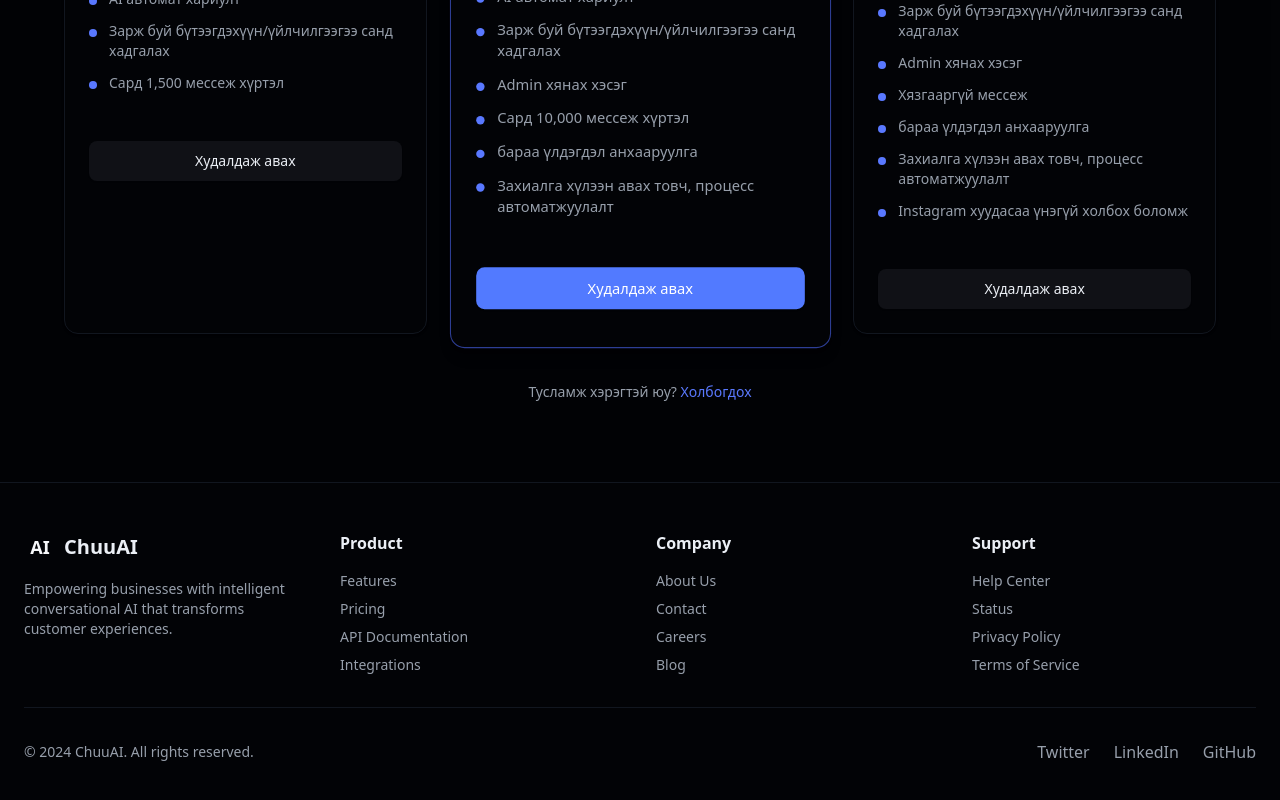
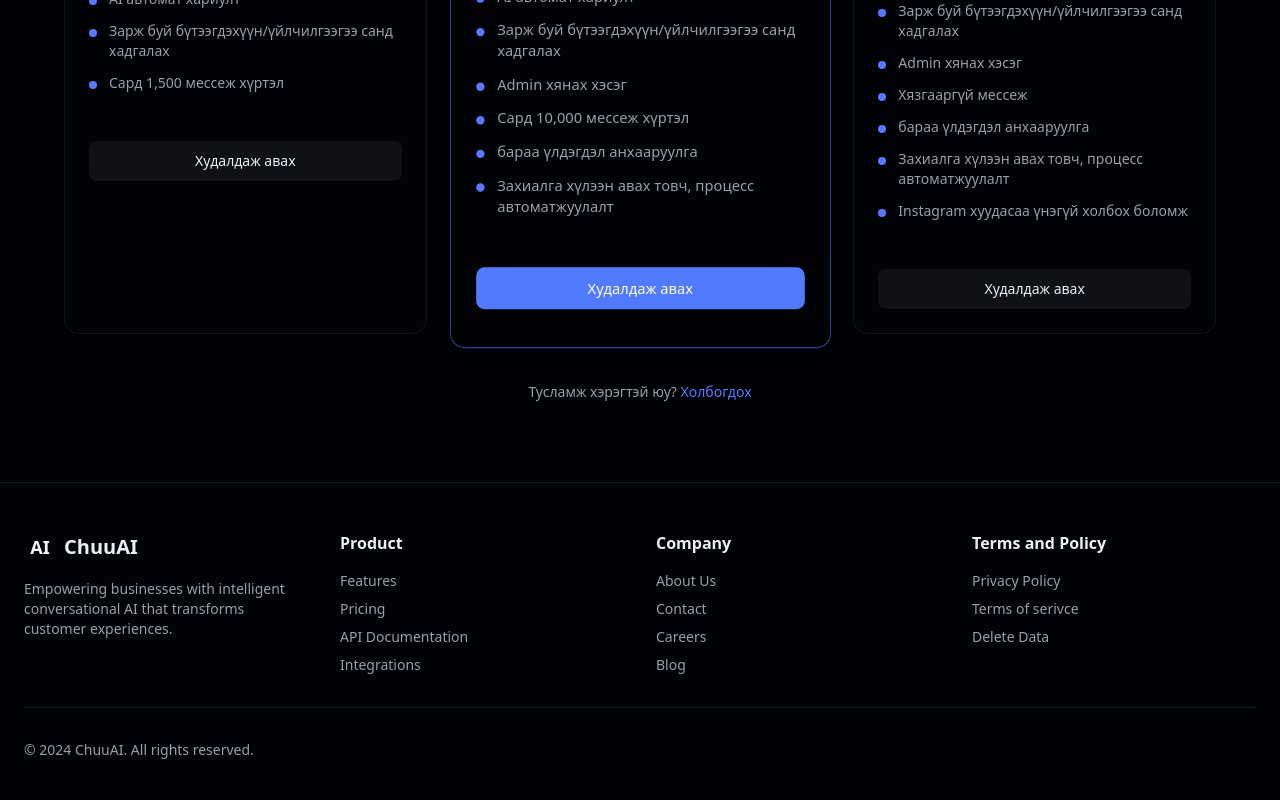
Before and after one commit to Duu-Avia/chuuai-frontend, a Next.js app: page / in a window 1280 px wide. Shown: the part 1947-2747 px from the top of the page. Built offline with nearby package versions, Linux system fonts and the light colour scheme.

Commit message:
added the terms and policy of meta

```diff
--- a/app/_components/Footer.tsx
+++ b/app/_components/Footer.tsx
@@ -36,12 +36,18 @@ const Footer = () => {
           </div>
 
           <div>
-            <h3 className="font-semibold text-foreground mb-4">Support</h3>
+            <h3 className="font-semibold text-foreground mb-4">Terms and Policy</h3>
             <ul className="space-y-2 text-sm text-muted-foreground">
-              <li><a href="#" className="hover:text-foreground transition-colors">Help Center</a></li>
-              <li><a href="#" className="hover:text-foreground transition-colors">Status</a></li>
-              <li><a href="#" className="hover:text-foreground transition-colors">Privacy Policy</a></li>
-              <li><a href="#" className="hover:text-foreground transition-colors">Terms of Service</a></li>
+              <li>  <a href="/privacy-policy" className="text-muted-foreground hover:text-foreground transition-colors">
+              Privacy Policy
+            </a></li>
+              <li>   <a href="/terms" className="text-muted-foreground hover:text-foreground transition-colors">
+              Terms of serivce
+            </a></li>
+              <li> <a href="/delete-data" className="text-muted-foreground hover:text-foreground transition-colors">
+              Delete Data
+            </a></li>
+
             </ul>
           </div>
         </div>
@@ -51,15 +57,9 @@ const Footer = () => {
             © 2024 ChuuAI. All rights reserved.
           </p>
           <div className="flex space-x-6 mt-4 md:mt-0">
-            <a href="#" className="text-muted-foreground hover:text-foreground transition-colors">
-              Twitter
-            </a>
-            <a href="#" className="text-muted-foreground hover:text-foreground transition-colors">
-              LinkedIn
-            </a>
-            <a href="#" className="text-muted-foreground hover:text-foreground transition-colors">
-              GitHub
-            </a>
+
+
+
           </div>
         </div>
       </div>
--- /dev/null
+++ b/app/delete-data/page.tsx
@@ -0,0 +1,12 @@
+export default function DataDeletion() {
+  return (
+    <>
+       <div className="min-h-screen bg-black text-white p-8">
+      <h1 className="text-2xl font-bold mb-4">Data Deletion Instructions</h1>
+      <p>
+        If you wish to delete your data, please email us at <strong>chuuai.privacy@gmail.com</strong>{' '}
+        and include your Facebook Page ID. We will process your deletion request as soon as possible.
+      </p>
+    </div>
+    </>
+  )}
--- /dev/null
+++ b/app/privacy-policy/page.tsx
@@ -0,0 +1,14 @@
+export default function PrivacyPolicy() {
+  return (
+      <div className="min-h-screen bg-black text-white p-8">
+      <h1 className="text-2xl font-bold mb-4">Privacy Policy</h1>
+      <p>
+        We value your privacy. ChuuAI does not collect, store, or share any personal user data.
+        All messages sent through Facebook Messenger are used solely to generate AI responses and are not saved.
+      </p>
+      <p className="mt-4">
+        For any privacy concerns, contact us at <strong>chuuai.privacy@gmail.com</strong>.
+      </p>
+    </div>
+  );
+}
--- /dev/null
+++ b/app/terms/page.tsx
@@ -0,0 +1,13 @@
+export default function TermsOfService() {
+    return (
+           <div className="p-8 text-white">
+      <h1 className="text-2xl font-bold mb-4">Terms of Service</h1>
+      <p className="mb-4">
+        By using ChuuAI, you agree to receive automated replies through your Facebook Page. We are not liable for any AI-generated content. Please use the service at your own discretion.
+      </p>
+      <p>
+        For questions, contact us at <strong>chuuai.privacy@gmail.com</strong>.
+      </p>
+    </div>
+    )
+}
```
